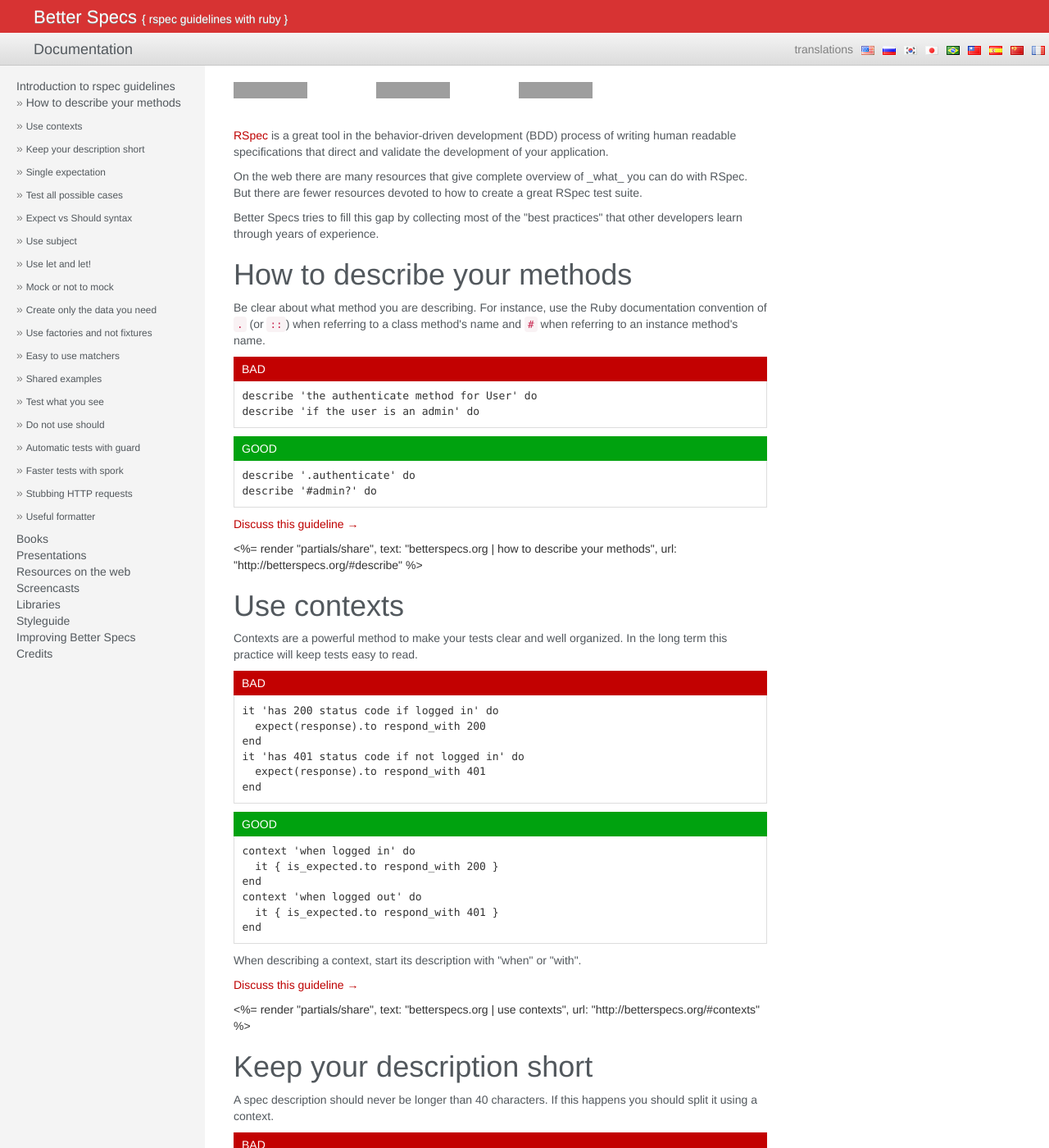
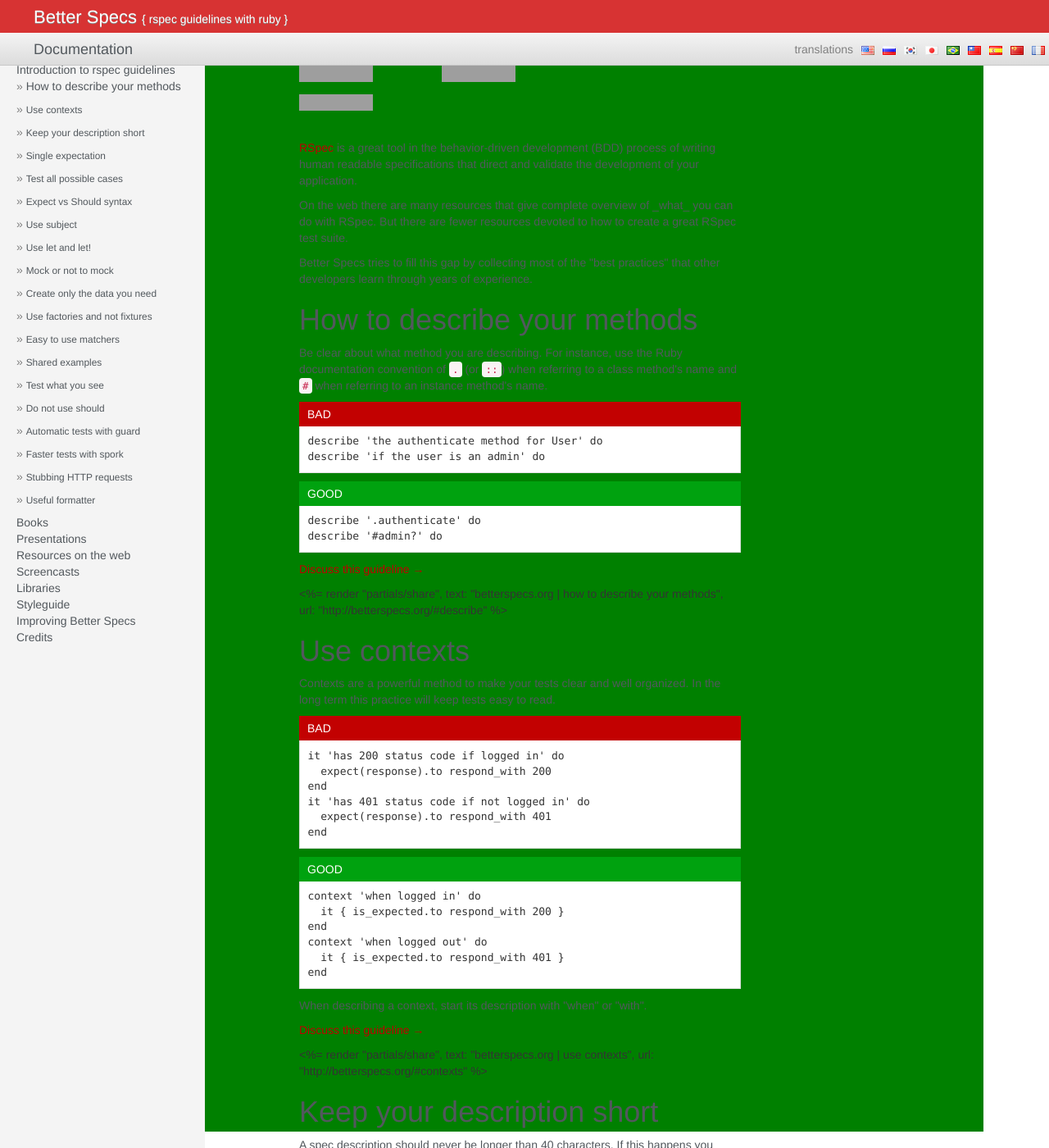
Before and after one commit to akz92/akz92.github.io, a Jekyll site: the page built from index.html, in a window 1280 px wide and 1400 px high. Shown: the whole window at 82% size. Built offline with Jekyll 4.4.1, drawn with Linux system fonts in a browser that asks for light colours; grey boxes are pictures that could not be loaded.

Commit message:
Update simple-sidebar.css

```diff
--- a/css/simple-sidebar.css
+++ b/css/simple-sidebar.css
@@ -7,6 +7,19 @@
 /* Toggle Styles */
 
 #wrapper {
+    display: block;
+    position:absolute;
+    height:auto;
+    bottom:0;
+    top:0;
+    left:0;
+    right:0;
+    padding-top:20px;
+    margin-top:40px;
+    margin-bottom:20px;
+    margin-right:80px;
+    margin-left:80px;
+    background-color: green;
     padding-left: 0;
     -webkit-transition: all 0.5s ease;
     -moz-transition: all 0.5s ease;
```
